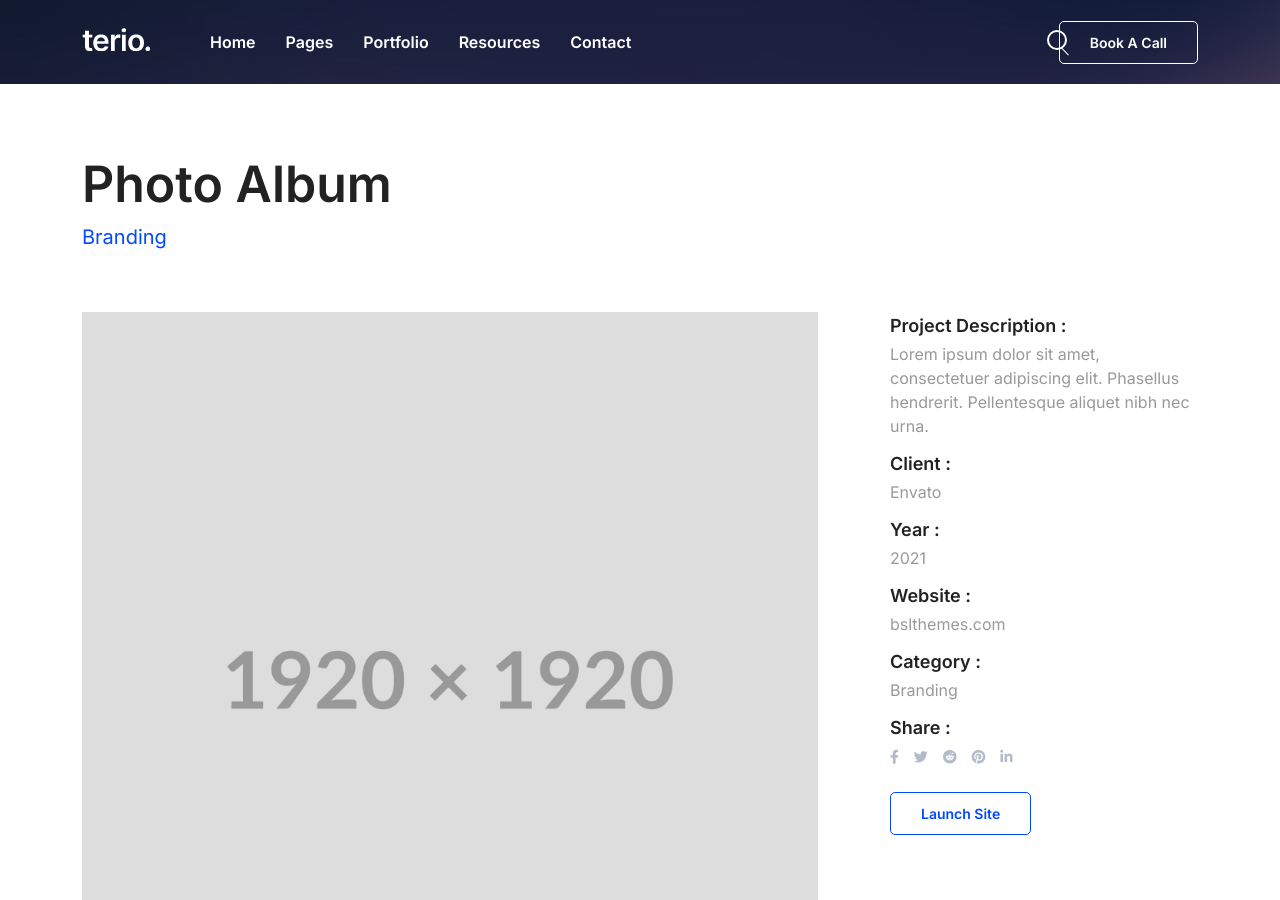
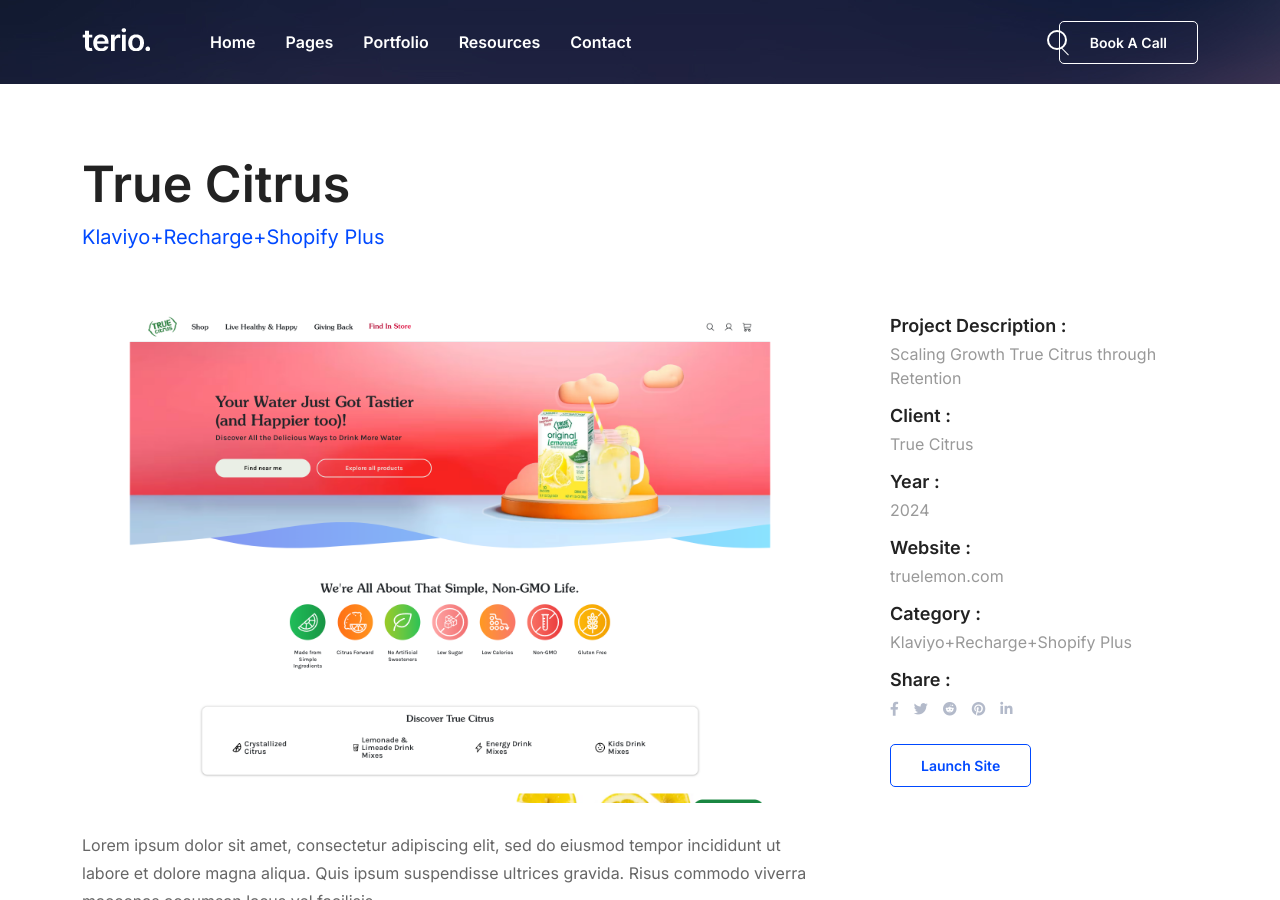
Before and after one commit to swagner2/retentionxt, a Jekyll site: the page built from _works/truecitrus.md, in a window 1280 px wide and 900 px high. Built offline with Jekyll 4.4.1, drawn with Linux system fonts in a browser that asks for light colours; a script that is not in the unit is left out.

Commit message:
trc updates

```diff
--- a/_works/truecitrus.md
+++ b/_works/truecitrus.md
@@ -2,27 +2,27 @@
 layout: works-single
 
 # preview details
-title: Photo Album
-category: Branding
+title: True Citrus
+category: Klaviyo+Recharge+Shopify Plus
 category_slug: branding
-image: assets/img/project-4.jpg
+image: assets/img/truecitrus-home.png
 short: Lorem ipsum dolor sitamet, consectetuer donecodio.
 
 # full details
-full_image: assets/img/project-4.jpg
+full_image: assets/img/truecitrus-home.png
 preview_link: https://bslthemes.com
 info:
   - label: Project Description
-    value: Lorem ipsum dolor sit amet, consectetuer adipiscing elit. Phasellus hendrerit. Pellentesque aliquet nibh nec urna.
+    value: Scaling Growth True Citrus through Retention
 
   - label: Client
-    value: Envato
+    value: True Citrus
 
   - label: Year
-    value: 2021
+    value: 2024
 
   - label: Website
-    value: bslthemes.com
+    value: truelemon.com
 
 images:
   - label: "Aliquam tincidunt mauris eu risus."
```
